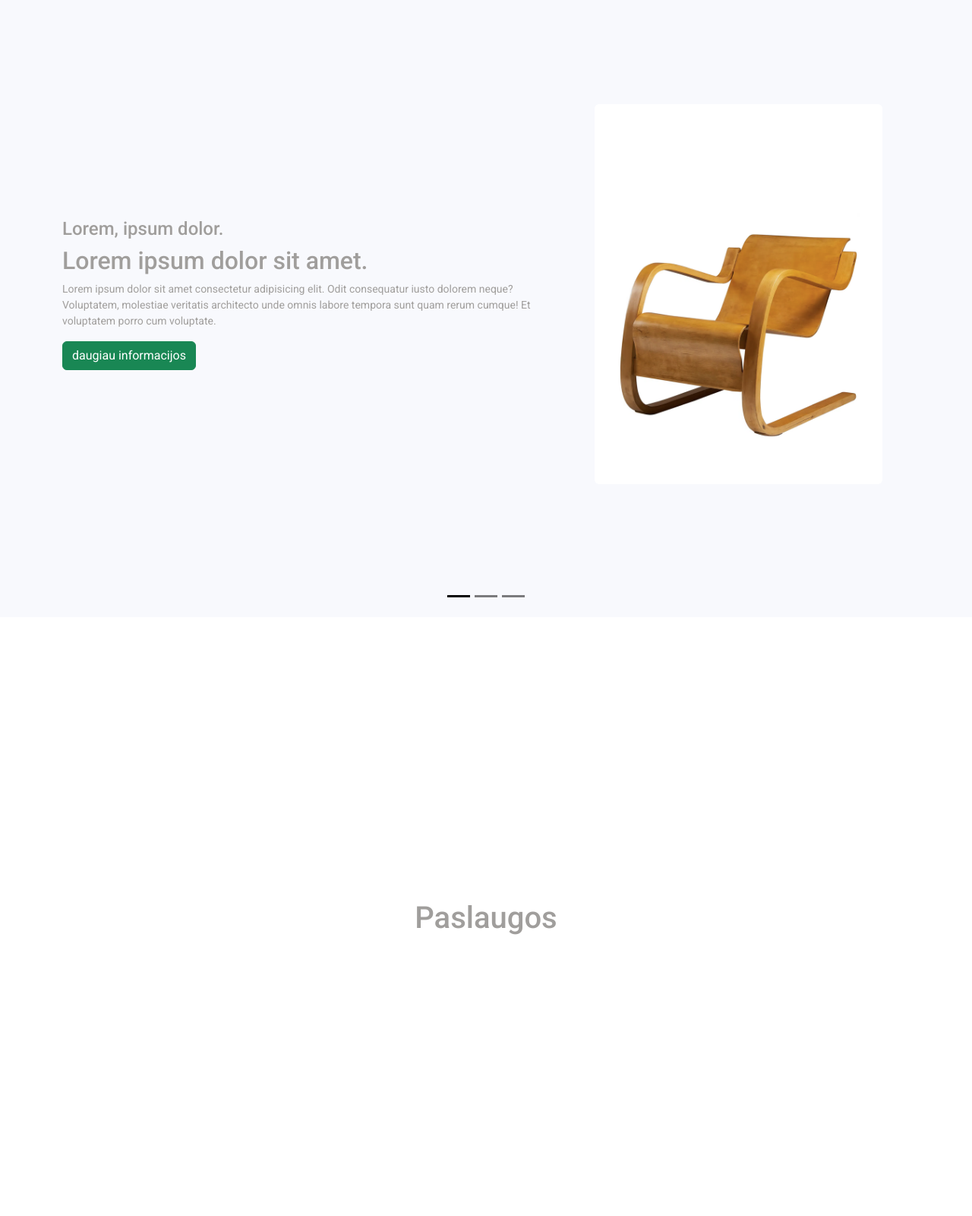
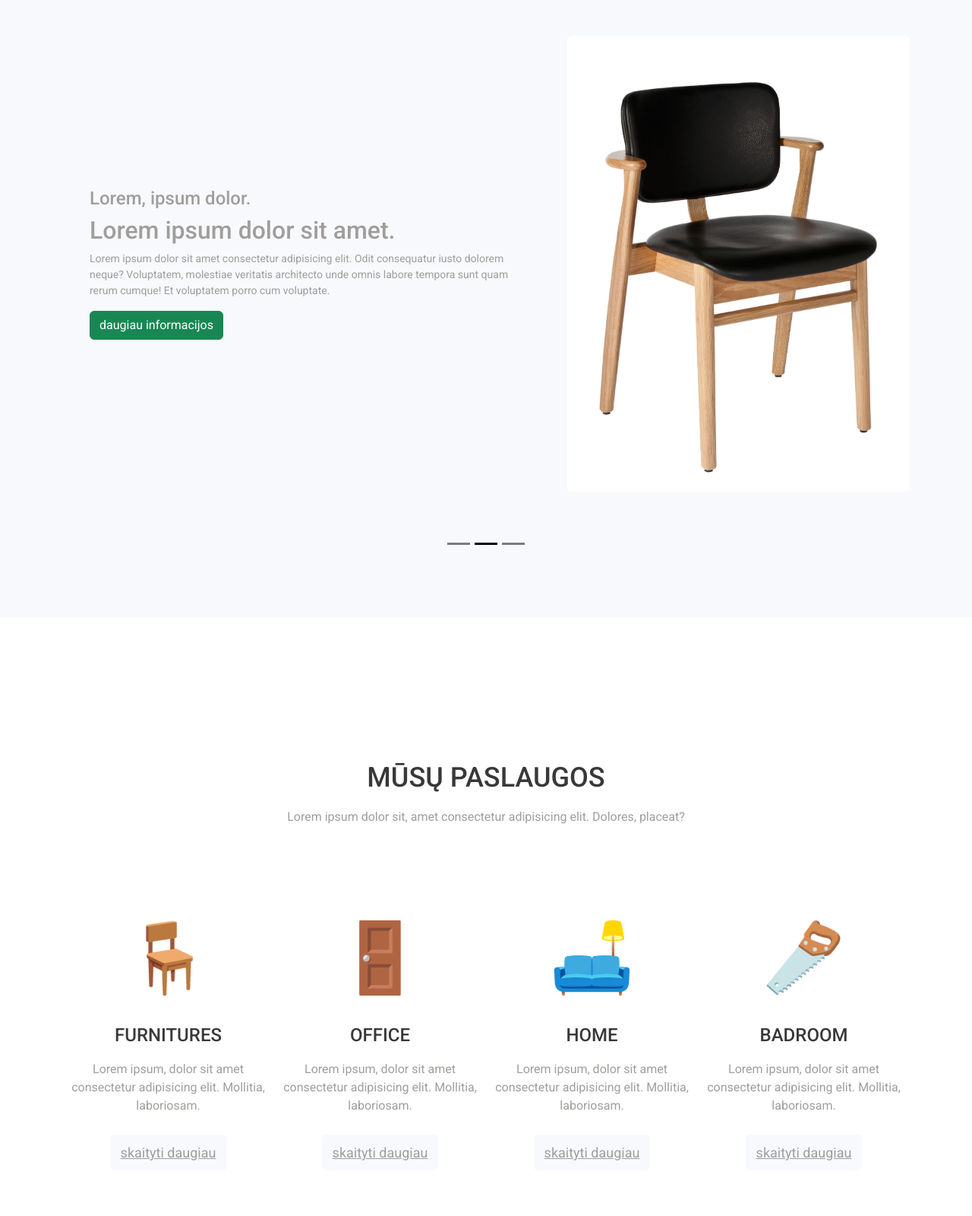
Before and after one commit to jurg1s/optimumlignum.lt, a plain HTML site: page index.html in a window 1280 px wide. Shown: the part 100-1700 px from the top of the page at 76% size. Drawn offline with nearby package versions, Linux system fonts and the light colour scheme; some icons are missing; a web font is replaced by a local one.

Commit message:
paslaugos#1

```diff
--- a/assets/css/style.css
+++ b/assets/css/style.css
@@ -139,13 +139,43 @@ body {
 --------------------------------------*/
 
 
+.container .hero .carousel{
+  display: flex;
+  height: 80%;
+  align-content: space-between;
+  /* align-content: space-between; */
+}
+.carousel-indicators{
+margin: 0;
+}
+@media only screen and (max-width: 991px) {
+  .carousel-indicators{
+    visibility: hidden;
+  }
+}
+.hero{
+  height: 850px;
+  display: flex;
+  align-items: center;
+}
+/* ////////////////// */
+
+
 .single-welcome-hero {
   display: flex;
   align-items: center;
   justify-content: center;
   flex-direction: column;
   height: 850px;
-
+}
+.col-lg-5 img {
+  height: 600px;
+  object-fit:cover;
+}
+@media only screen and (max-width: 991px) {
+  .col-lg-5 img {
+    object-fit:contain;
+  }
 }
 
 .welcome-hero-txt .btn {
@@ -153,10 +183,6 @@ body {
   font-size: 16px;
 }
 
-.carousel-inner img {
-  height: 500px;
-  object-fit: cover;
-}
 /* Carousel-prev-next ICONS */
 .carousel-control-prev,
 .carousel-control-next {
@@ -204,7 +230,7 @@ section {
 }
 #paslaugos {
   background-color: white;
-  height: 100vh;
+
 }
 #produktai {
   background-color: transparent;
@@ -247,8 +273,120 @@ section {
     border-left: 0px solid #ced4da;
   }
 }
+/*-------------------------------------
+		*paslaugos
+--------------------------------------*/
 
 
+
+.services_section{
+  width: 100%;
+  float: left;
+  padding-top: 190px;
+  padding-bottom: 190px;
+
+
+
+}
+.services_section2{
+  width: 100%;
+  float: left;
+  padding-top: 90px;
+}
+.services_taital{
+  width: 100%;
+  float: left;
+  font-size: 36px;
+  text-align: center;
+  text-transform: uppercase;
+  color: #383838;
+}
+.services_section2{
+  width: 100%;
+  float: left;
+}
+.furnitures_text {
+  width: 100%;
+  float: left;
+  font-size: 24px;
+  color: #383838;
+  text-transform: uppercase;
+  text-align: center;
+  padding-top: 20px;
+
+}
+.services_section2{
+  width: 100%;
+  float: left;
+}
+.many_taital{
+  width: 100%;
+  float: left;
+  font-size: 16px;
+  text-align: center;
+  margin-left: 0px;
+  margin-top: 10px;
+}
+
+.icon_1{
+  width: 100%;
+  float: left;
+  text-align: center;
+  font-size: 90px;
+  font-family: 'Noto Emoji', sans-serif;
+  color: black;
+}
+
+.dummy_text{
+  width: 100%;
+  float: left;
+  font-size: 16px;
+  text-align: center;
+  margin-left: 0px;
+  margin-top: 10px;
+
+}
+.read_bt_main{
+  width: 60%;
+  margin: 0 auto;
+  text-align: center;
+
+}
+
+.read_bt {
+  width: 100%;
+  float: left;
+  margin-top: 10px;
+}
+.read_bt a{
+  width: 100%;
+  float: left;
+  font-size: 18px;
+
+  background-color: #f8f9fd;
+
+;
+  text-align: center;
+  padding: 10px 0px;
+  border-radius: 5px;
+
+}
+.read_bt a:hover {
+
+  color: #ffffff;
+  background-color:#eb5e4a;
+}
+
+/*-------------------------------------
+		*Produktai
+--------------------------------------*/
+
+.col img {
+  max-width: 100%;
+  cursor: zoom-in;
+
+
+}
 
 /*-------------------------------------
 		*galerija
@@ -257,15 +395,13 @@ section {
 .gallery {
   background-color: #5f5b57;
 }
-.col img {
-  max-width: 100%;
-  cursor: zoom-in;
-}
 
 #gallery-modal .modal-img {
   width: 100%;
 }
-
+/*-------------------------------------
+    *Apie
+--------------------------------------*/
 .apie {
   display: flex;
   justify-content: center;
@@ -278,13 +414,12 @@ section {
   object-fit: cover;
 }
 
-.nav1 {
-  background-color: #e53a61;
-}
 
-.nav2 {
-  background-color: #6081c3;
-}
+/*-------------------------------------
+		▄▀▄▀▄▀▄▀▄▀▄*TEST start ▄▀▄▀▄▀▄▀▄▀▄
+--------------------------------------*/
+
+
 
 
 
@@ -293,10 +428,5 @@ section {
 
 
 /*-------------------------------------
-		▄▀▄▀▄▀▄▀▄▀▄*TEST start ▄▀▄▀▄▀▄▀▄▀▄
---------------------------------------*/
-
-
-/*-------------------------------------
 		▄▀▄▀▄▀▄▀▄▀▄ TEST end ▄▀▄▀▄▀▄▀▄▀▄
 --------------------------------------*/
--- a/index.html
+++ b/index.html
@@ -16,7 +16,7 @@
       rel="stylesheet"
       href="https://cdn.linearicons.com/free/1.0.0/icon-font.min.css"
     />
-
+    <link href="https://fonts.googleapis.com/css2?family=Noto+Emoji:wght@300&display=swap" rel="stylesheet">
     <link
       href="https://fonts.googleapis.com/css2?family=Lora:wght@700&family=Roboto+Slab:wght@700;800;900&family=Roboto:wght@400;500;700;900&display=swap"
       rel="stylesheet"
@@ -85,8 +85,7 @@
         </div>
       </div>
     </nav>
-
-    <!---- scroll top button ---->
+    <!---- scroll-top_button ---->
     <button
       onclick="topFunction()"
       id="myBtn"
@@ -96,13 +95,22 @@
     <!-- -------------------------------------
 		    *Welcome-hero
     ------------------------------------- -->
-    <div class="item">
-      <div class="single-slide-item slide1">
-        <div class="container">
-          <div class="welcome-hero-content col-sm-">
+
+
+
+    <!-- //////////////////////////////////////////////////// -->
+    <div class="container  ">
+      <div class="hero">
+    <div id="carouselExampleDark" class="carousel carousel-dark slide  " data-bs-ride="carousel">
+      <div class="carousel-indicators ">
+        <button type="button" data-bs-target="#carouselExampleDark" data-bs-slide-to="0" class="active" aria-current="true" aria-label="Slide 1"></button>
+        <button type="button" data-bs-target="#carouselExampleDark" data-bs-slide-to="1" aria-label="Slide 2"></button>
+        <button type="button" data-bs-target="#carouselExampleDark" data-bs-slide-to="2" aria-label="Slide 3"></button>
+      </div>
+      <div class="carousel-inner  ">
+       <div class="carousel-item active ">
           <div class="row">
-              <div class="col-sm-7">
-                <div class="single-welcome-hero">
+            <div class="col-lg-7 d-flex justify-content-center align-items-center p-5">
               <div class="welcome-hero-txt">
                 <h4>Lorem, ipsum dolor.</h4>
                 <h2>Lorem ipsum dolor sit amet.</h2>
@@ -112,120 +120,147 @@
                   molestiae veritatis architecto unde omnis labore tempora
                   sunt quam rerum cumque! Et voluptatem porro cum voluptate.
                 </p>
-
                 <button
                   type="button"
                   class="btn btn-success"
-                      href="#produktai"
-                    >
-                      daugiau informacijos
+                  href="#kontaktai">daugiau informacijos
                 </button>
+              </div>
+            </div>
+            <div class="col-lg-5">
+              <img src="/assets/images/alvaro.png" class="d-block w-100 rounded " alt="...">
             </div>
           </div>
         </div>
 
+        <div class="carousel-item">
+          <div class="row">
+            <div class="col-lg-7 d-flex justify-content-center align-items-center p-5">
+              <div class="welcome-hero-txt">
+                <h4>Lorem, ipsum dolor.</h4>
+                <h2>Lorem ipsum dolor sit amet.</h2>
+                <p>
+                  Lorem ipsum dolor sit amet consectetur adipisicing elit.
+                  Odit consequatur iusto dolorem neque? Voluptatem,
+                  molestiae veritatis architecto unde omnis labore tempora
+                  sunt quam rerum cumque! Et voluptatem porro cum voluptate.
+                </p>
+                <button
+                  type="button"
+                  class="btn btn-success"
+                  href="#produktai">daugiau informacijos
+                </button>
+              </div>
+            </div>
             <div class="col-lg-5">
-                <div class="single-welcome-hero">
-                  <div class="welcome-hero-img">
-                    <div
-                      id="carouselExampleCaptions"
-                      class="carousel slide"
-                      data-bs-ride="carousel"
-                    >
-                      <div class="carousel-inner">
-                        <div class="carousel-item active">
-                          <img
-                            src="assets/images/Carpenter.jpeg"
-                            class="rounded mx-auto d-block img-fluid"
-                            alt="assets/images/Carpenter.jpeg"
-                          />
+              <img src="/assets/images/Domus-Chair-black-leather-upholstery_WEB-1977827.jpg" class="d-block w-100 rounded" alt="...">
             </div>
+          </div>
+        </div>
+
+
         <div class="carousel-item">
-                          <img
-                            src="assets/images/alvaro.png"
-                            class="rounded mx-auto d-block img-fluid"
-                            alt="assets/images/Carpenter.jpeg"
-                          />
+          <div class="row">
+            <div class="col-lg-7 d-flex justify-content-center align-items-center p-5">
+              <div class="welcome-hero-txt">
+                <h4>Lorem, ipsum dolor.</h4>
+                <h2>Lorem ipsum dolor sit amet.</h2>
+                <p>
+                  Lorem ipsum dolor sit amet consectetur adipisicing elit.
+                  Odit consequatur iusto dolorem neque? Voluptatem,
+                  molestiae veritatis architecto unde omnis labore tempora
+                  sunt quam rerum cumque! Et voluptatem porro cum voluptate.
+                </p>
+                <button
+                  type="button"
+                  class="btn btn-success"
+                  href="#produktai">daugiau informacijos
+                </button>
               </div>
-                        <div class="carousel-item">
-                          <img
-                            src="assets/images/h8-slider-bg-img1.jpg"
-                            class="rounded mx-auto d-block img-fluid"
-                            alt="assets/images/Carpenter.jpeg"
-                          />
+            </div>
+            <div class="col-lg-5">
+              <img src="/assets/images/h8-slider-bg-img1.jpg" class="d-block w-100 rounded" alt="...">
             </div>
           </div>
       </div>
     </div>
   </div>
  </div>
-            </div>
-          </div>
-        </div>
-      </div>
-    </div>
-
-    <!-- carousel indicators -->
-
-    <div
-      id="indicators"
-      class="carousel carousel-dark slide"
-      data-bs-ride="false"
-    >
-      <div class="carousel-indicators">
-        <button
-          type="button"
-          data-bs-target="#carouselExampleCaptions"
-          data-bs-slide-to="0"
-          class="active"
-          aria-current="true"
-          aria-label="Slide 1"
-        ></button>
-        <button
-          type="button"
-          data-bs-target="#carouselExampleCaptions"
-          data-bs-slide-to="1"
-          aria-label="Slide 2"
-        ></button>
-        <button
-          type="button"
-          data-bs-target="#carouselExampleCaptions"
-          data-bs-slide-to="2"
-          aria-label="Slide 3"
-        ></button>
-      </div>
-    </div>
-    <!-- arrows -->
-    <button
-      class="carousel-control-prev"
-      type="button"
-      data-bs-target="#carouselExampleCaptions"
-      data-bs-slide="prev"
-    >
+   <button class="carousel-control-prev" type="button" data-bs-target="#carouselExampleDark" data-bs-slide="prev">
     <span
     class="carousel-control lnr lnr-arrow-left"
     aria-hidden="true"
   ></span>
     <span class="visually-hidden">Previous</span>
   </button>
-    <button
-      class="carousel-control-next"
-      type="button"
-      data-bs-target="#carouselExampleCaptions"
-      data-bs-slide="next"
-    >
+  <button class="carousel-control-next" type="button" data-bs-target="#carouselExampleDark" data-bs-slide="next">
     <span
     class="carousel-control lnr lnr-arrow-right"
     aria-hidden="true"
   ></span>
     <span class="visually-hidden">Next</span>
   </button>
+</div>
+    <!-- //////////////////////////////////////////////////// -->
 
     <!-- -------------------------------------
 		    *Paslaugos
     ------------------------------------- -->
     <section id="paslaugos">
-      <h1>Paslaugos</h1>
+      <div class="container">
+        <!-- services section start -->
+        <div class="services_section layout_padding">
+           <div class="container">
+              <h1 class="services_taital">mūsų paslaugos</h1>
+              <p class="many_taital">Lorem ipsum dolor sit, amet consectetur adipisicing elit. Dolores, placeat? </p>
+              <div class="services_section2 layout_padding">
+                 <div class="row">
+                    <div class="col-lg-3 col-sm-6">
+                       <div class="icon_1">&#129681;
+                      </div>
+                       <h2 class="furnitures_text">Furnitures</h2>
+                       <p class="dummy_text">Lorem ipsum, dolor sit amet consectetur adipisicing elit. Mollitia, laboriosam.
+                       </p>
+                       <div class="read_bt_main">
+                          <div class="read_bt"><a href="#">skaityti daugiau</a></div>
+                       </div>
+                    </div>
+                    <div class="col-lg-3 col-sm-6">
+                       <div class="icon_1">&#128682;
+
+                      </div>
+                       <h2 class="furnitures_text">office</h2>
+                       <p class="dummy_text">Lorem ipsum, dolor sit amet consectetur adipisicing elit. Mollitia, laboriosam.
+                       </p>
+                       <div class="read_bt_main">
+                          <div class="read_bt"><a href="#">skaityti daugiau</a></div>
+                       </div>
+                    </div>
+                    <div class="col-lg-3 col-sm-6">
+                       <div class="icon_1">&#128715;&#65039;
+                      </div>
+                       <h2 class="furnitures_text">Home</h2>
+                       <p class="dummy_text">Lorem ipsum, dolor sit amet consectetur adipisicing elit. Mollitia, laboriosam.
+                       </p>
+                       <div class="read_bt_main">
+                          <div class="read_bt"><a href="#">skaityti daugiau</a></div>
+                       </div>
+                    </div>
+                    <div class="col-lg-3 col-sm-6">
+                       <div class="icon_1">&#129690;
+
+                      </div>
+                       <h2 class="furnitures_text">badroom</h2>
+                       <p class="dummy_text">Lorem ipsum, dolor sit amet consectetur adipisicing elit. Mollitia, laboriosam.
+                       </p>
+                       <div class="read_bt_main">
+                          <div class="read_bt"><a href="#">skaityti daugiau</a></div>
+                       </div>
+                    </div>
+                 </div>
+              </div>
+           </div>
+        </div></div>
     </section>
     <!-- -------------------------------------
 		    *Produktai
@@ -770,6 +805,7 @@
       integrity="sha384-OERcA2EqjJCMA+/3y+gxIOqMEjwtxJY7qPCqsdltbNJuaOe923+mo//f6V8Qbsw3"
       crossorigin="anonymous"
     ></script>
+    <script src="https://ajax.googleapis.com/ajax/libs/jquery/3.6.0/jquery.min.js"></script>
     <script src="/assets/js/script.js"></script>
     <!-- - -->
   </body>
```
Also changed, not shown: assets/js/script.js (+24 -0 lines), checkout.html (+7 -9 lines). Lines whose indentation alone changed are shown as unchanged.
